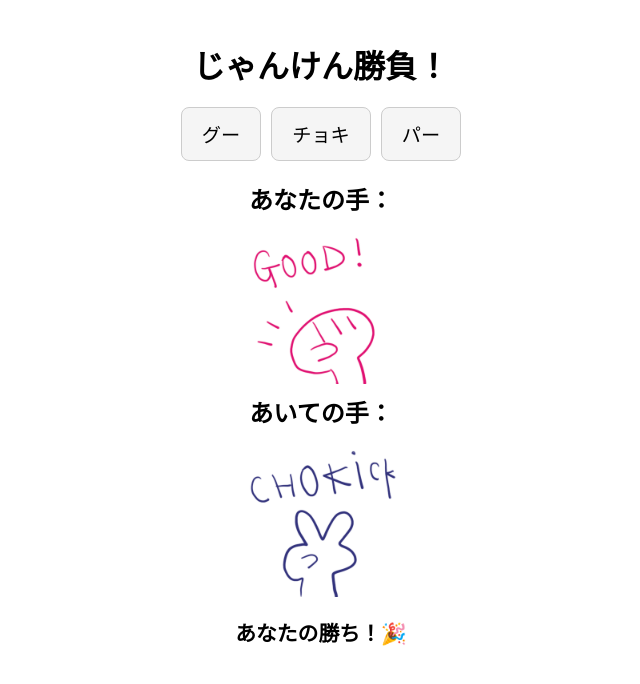
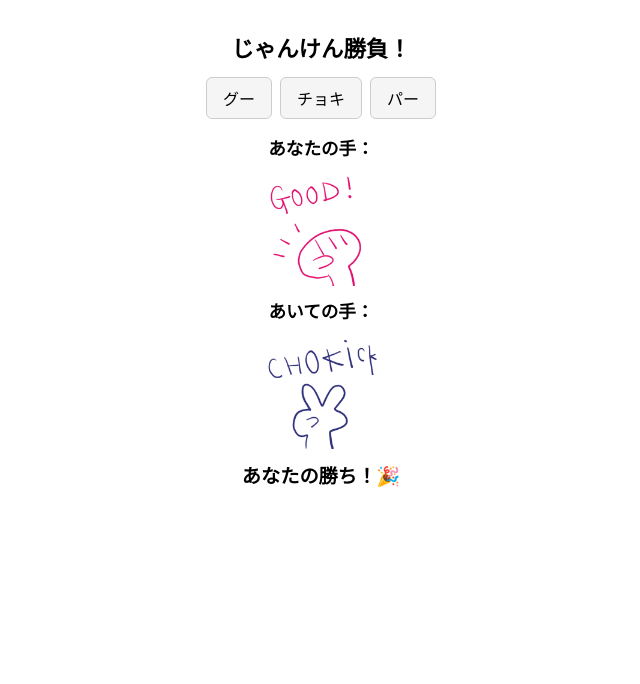
Before and after one commit to ayakoayakoayako/janken, a plain HTML site: page index.html in a window 1280 px wide. Both pictures are taken after a click on the button "グー". Shown: the whole page, without its empty margins (319-959 px from the left). Drawn offline with Linux system fonts and the light colour scheme.

Commit message:
Add files via upload

```diff
--- a/index.html
+++ b/index.html
@@ -5,63 +5,50 @@
   <title>じゃんけん勝負</title>
   <meta name="viewport" content="width=device-width, initial-scale=1.0">
   <style>
+    * {
+      box-sizing: border-box;
+    }
     body {
       text-align: center;
       font-family: sans-serif;
       margin: 0;
-      padding: 20px 20px 60px; /* 下に余白追加 */
-      box-sizing: border-box;
+      padding: 16px 12px 40px;
+      background-color: #fff;
     }
-
     h1 {
-      font-size: 1.8em;
-      margin-bottom: 20px;
+      font-size: 1.4em;
+      margin-bottom: 14px;
     }
-
     .buttons {
       display: flex;
       justify-content: center;
       flex-wrap: wrap;
-      gap: 10px;
-      margin-bottom: 20px;
+      gap: 8px;
+      margin-bottom: 16px;
     }
-
     .buttons button {
-      font-size: 1.1em;
-      padding: 12px 20px;
-      border-radius: 8px;
+      font-size: 1em;
+      padding: 8px 16px;
+      border-radius: 6px;
       border: 1px solid #ccc;
       background: #f5f5f5;
       cursor: pointer;
     }
-
+    h2 {
+      margin: 12px 0 6px;
+      font-size: 1.1em;
+    }
     .hand img {
-  width: 40vw;
-  max-width: 160px;
+      width: 30vw;
+      max-width: 120px;
       height: auto;
-  margin: 8px auto;
+      margin: 4px auto;
       display: block;
     }
-
-
-    h2 {
-      margin: 10px 0 5px;
-    }
-
     #result {
-      font-size: 1.3em;
-      margin-top: 20px;
+      font-size: 1.2em;
+      margin-top: 12px;
       font-weight: bold;
-    }
-
-    @media (min-width: 768px) {
-      h1 {
-        font-size: 2em;
-      }
-
-      .buttons button {
-        font-size: 1.2em;
-      }
     }
   </style>
 </head>
@@ -74,13 +61,11 @@
     <button onclick="play('パー')">パー</button>
   </div>
 
-  <div>
   <h2>あなたの手：</h2>
   <div id="player" class="hand"></div>
 
   <h2>あいての手：</h2>
   <div id="computer" class="hand"></div>
-  </div>
 
   <div id="result"></div>
 
@@ -95,8 +80,10 @@
       const choices = ["グー", "チョキ", "パー"];
       const computerChoice = choices[Math.floor(Math.random() * choices.length)];
 
-      document.getElementById("player").innerHTML = `<img src="${images[playerChoice]}" alt="${playerChoice}">`;
-      document.getElementById("computer").innerHTML = `<img src="${images[computerChoice]}" alt="${computerChoice}">`;
+      document.getElementById("player").innerHTML =
+        `<img src="${images[playerChoice]}" alt="${playerChoice}">`;
+      document.getElementById("computer").innerHTML =
+        `<img src="${images[computerChoice]}" alt="${computerChoice}">`;
 
       const result = judge(playerChoice, computerChoice);
       document.getElementById("result").textContent = result;
```
Lines whose indentation alone changed are shown as unchanged.
